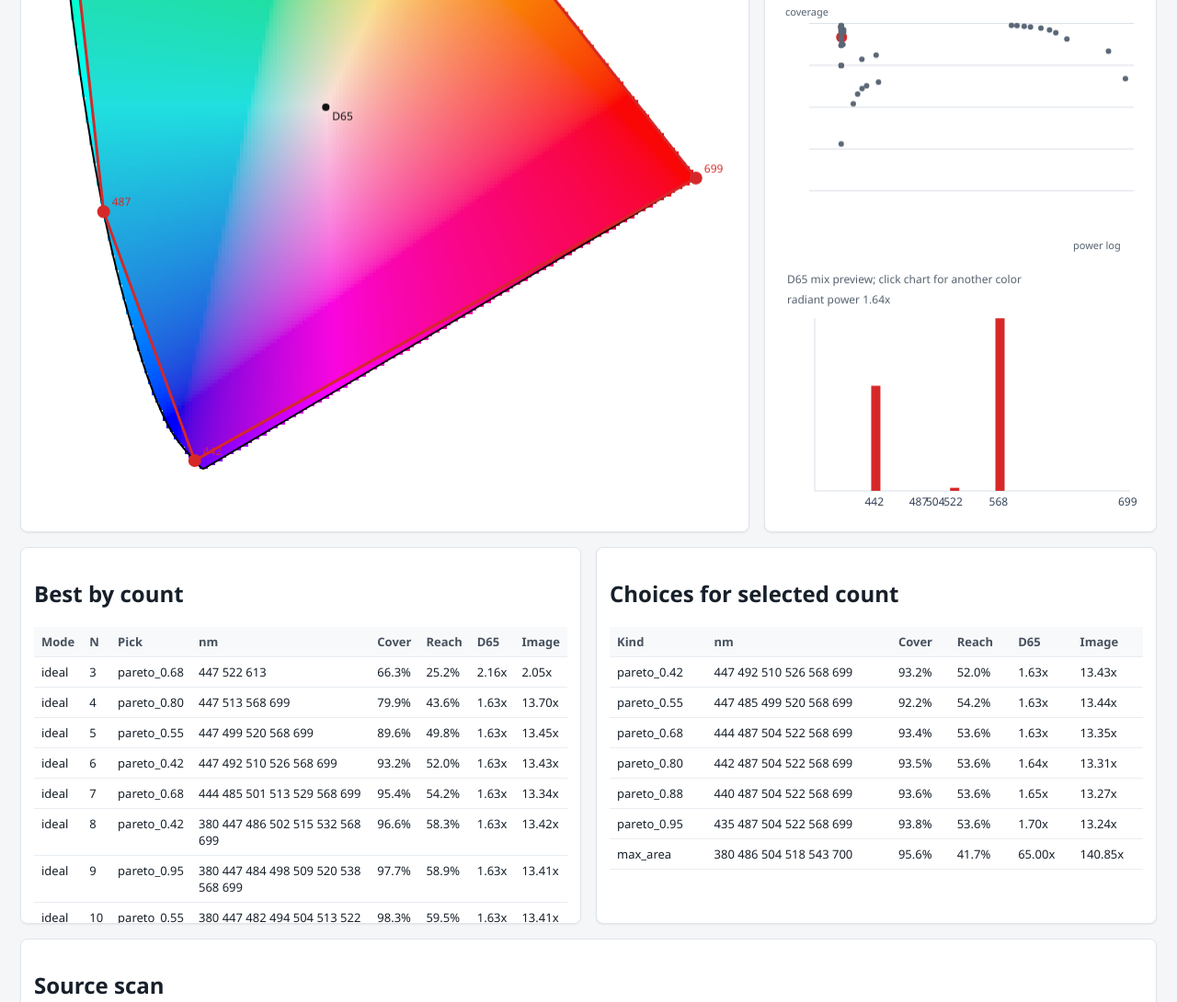
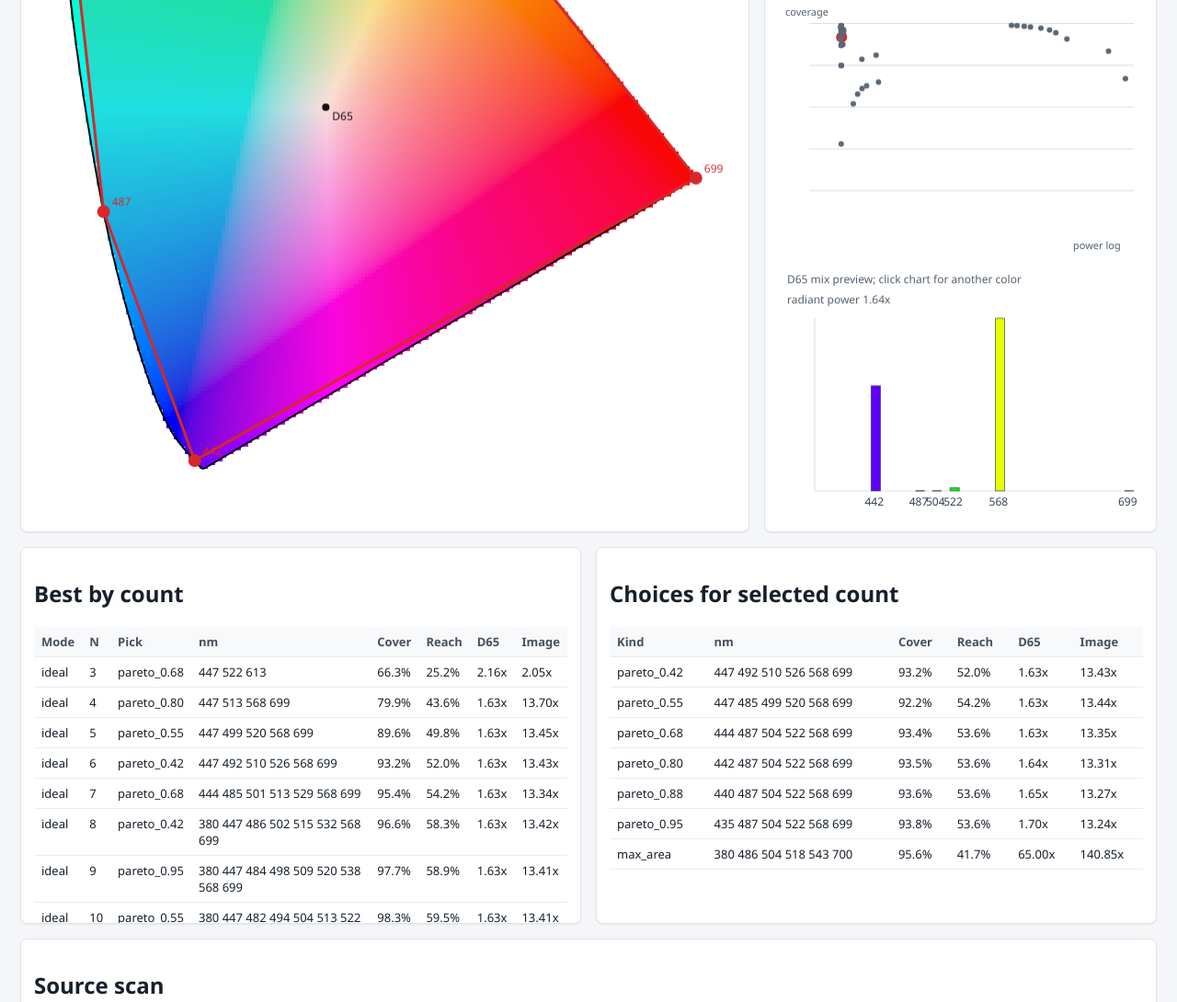
Before and after one commit to cepera-ang/wavelength-opt, a plain HTML site: page index.html in a window 1280 px wide. Shown: the part 717-1807 px from the top of the page at 92% size. Drawn offline with Linux system fonts and the light colour scheme.

Commit message:
Color mix bars by wavelength

```diff
--- a/index.html
+++ b/index.html
@@ -167,6 +167,13 @@ function rgb(x, y) {
   b = Math.max(0, Math.min(1, b / m));
   const enc = (v) => Math.round(255 * (v <= 0.0031308 ? 12.92 * v : 1.055 * Math.pow(v, 1 / 2.4) - 0.055));
   return [enc(r), enc(g), enc(b)];
+}
+
+function wavelengthColor(wave) {
+  const index = Math.max(0, Math.min(wl.length - 1, wl.indexOf(wave)));
+  const point = data.locus[index] || data.points.ideal[index];
+  const color = rgb(point[0], point[1]);
+  return `rgb(${color[0]},${color[1]},${color[2]})`;
 }
 
 function polyArea(points) {
@@ -415,8 +422,10 @@ function drawMix(row, stats) {
   points.forEach((point, i) => {
     const x = left + ((point.wl - WL_MIN_JS) / (WL_MAX_JS - WL_MIN_JS)) * (right - left);
     const h = (barValues[i] / maxAmount) * (bottom - top);
-    ctx.fillStyle = barValues[i] > 0 ? "#d62828" : "#9aa4b2";
+    ctx.fillStyle = barValues[i] > 0 ? wavelengthColor(point.wl) : "#9aa4b2";
     ctx.fillRect(x - 5 * dpr, bottom - h, 10 * dpr, h);
+    ctx.strokeStyle = "rgba(15,23,42,.55)";
+    ctx.strokeRect(x - 5 * dpr, bottom - h, 10 * dpr, h);
     ctx.fillStyle = "#334155";
     ctx.fillText(String(point.wl), x - 12 * dpr, bottom + 16 * dpr);
   });
```
Also changed, not shown: app.js (+10 -1 lines).
